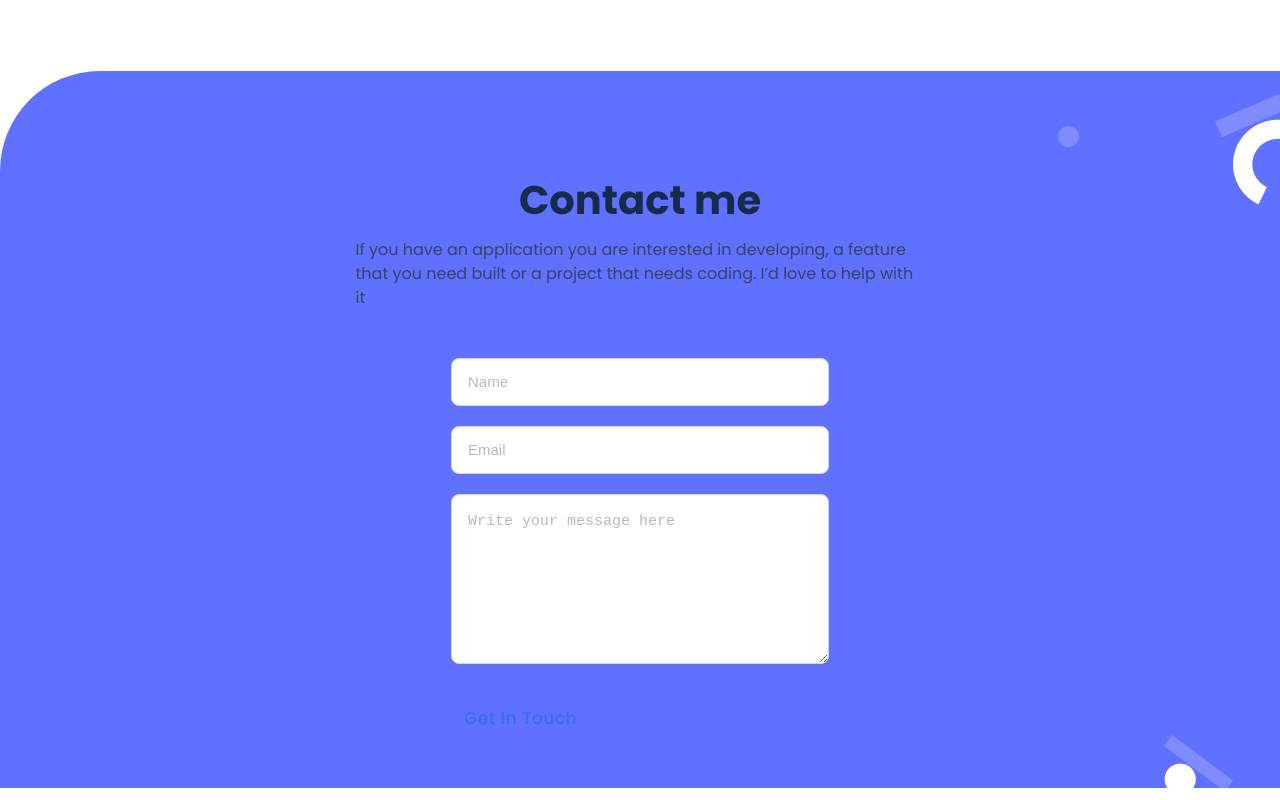
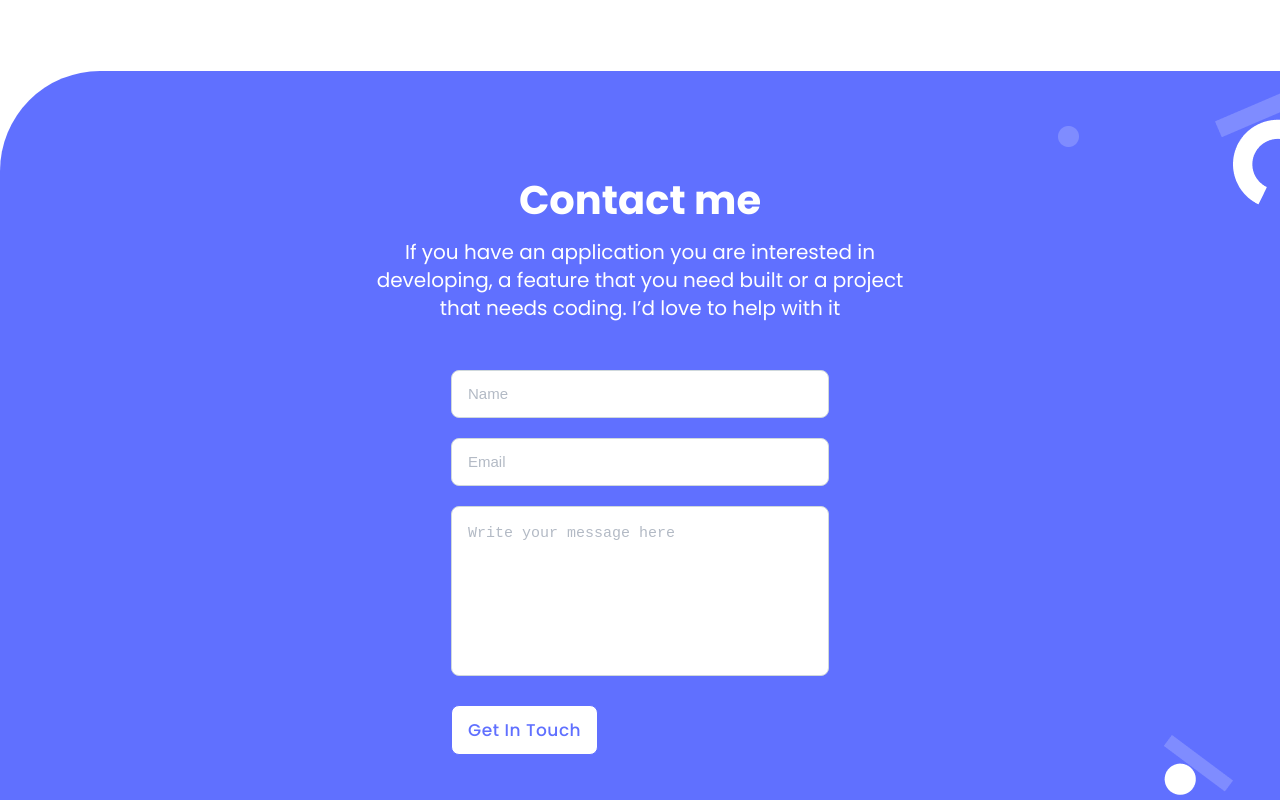
Before and after one commit to gvgesanto2/microverse-portfolio-mobile, a website: page index.html in a window 1280 px wide. Shown: the part 7127-7927 px from the top of the page. Drawn offline with Linux system fonts and the light colour scheme.

Commit message:
feat: Finish styling the contact section

```diff
--- a/css/base.css
+++ b/css/base.css
@@ -38,6 +38,7 @@
 
   /* Header */
   --header-height: 4.8rem;
+
   /* Input */
   --color-input-border: #cfd8dc;
   --color-input-placeholder: #b3bac5;
@@ -92,3 +93,7 @@ svg {
   color: inherit;
   fill: currentColor;
 }
+
+textarea {
+  resize: none;
+}
--- a/css/components/atoms.css
+++ b/css/components/atoms.css
@@ -25,6 +25,10 @@
   line-height: 4.4rem;
 }
 
+.title--light {
+  color: var(--white);
+}
+
 /* TEXT */
 
 .text {
@@ -37,6 +41,19 @@
 
 .text--sm {
   font-size: 1.5rem;
+}
+
+.text--lg {
+  font-size: 2rem;
+  line-height: 2.8rem;
+}
+
+.text--light {
+  color: var(--white);
+}
+
+.text--center {
+  text-align: center;
 }
 
 /* HEADING */
@@ -105,6 +122,15 @@
   color: var(--grey-dark-1);
 }
 
+.btn--md {
+  padding: 1.2rem 1.6rem;
+}
+
+.btn--light {
+  background-color: var(--white);
+  color: var(--color-primary);
+}
+
 /* META INFORMATION */
 
 .meta-info {
@@ -122,6 +148,7 @@
   height: 4.8rem;
   border-radius: 50%;
 }
+
 /* DATA INPUT */
 
 .data-input {
```
